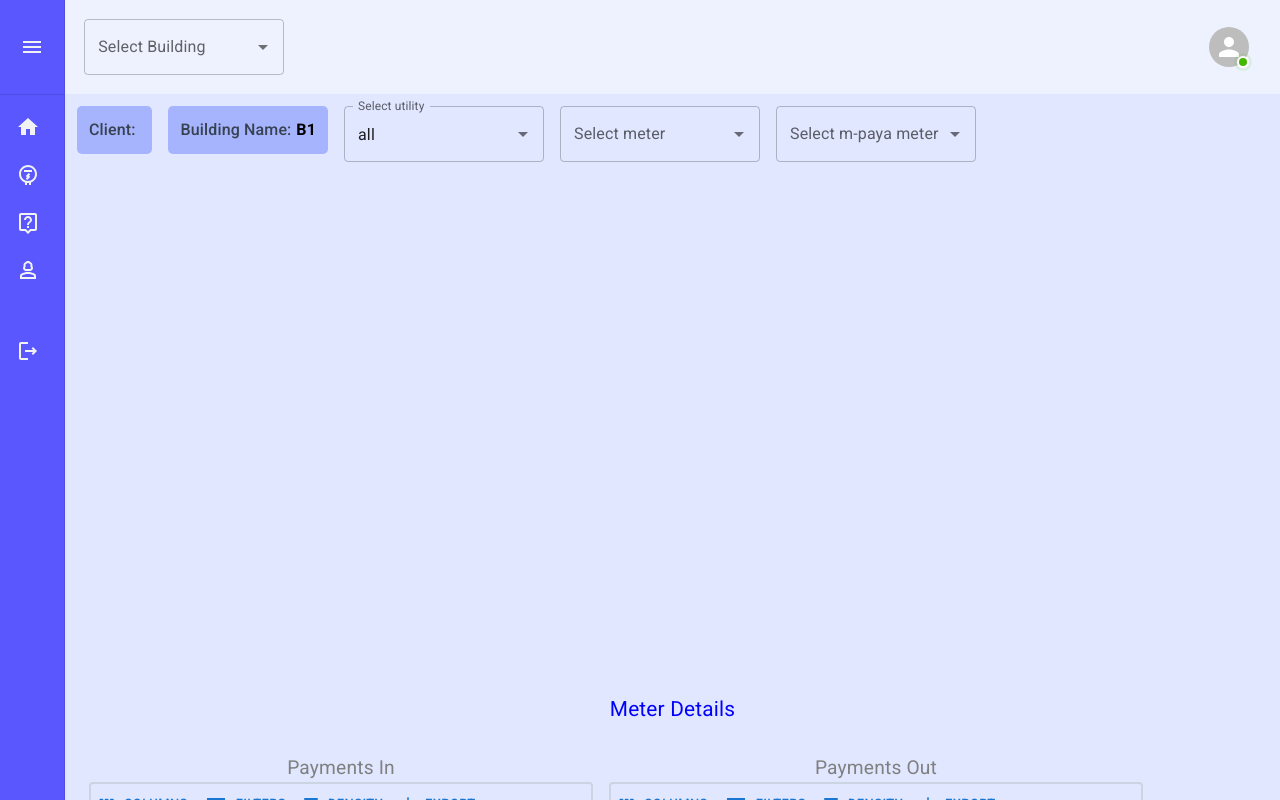
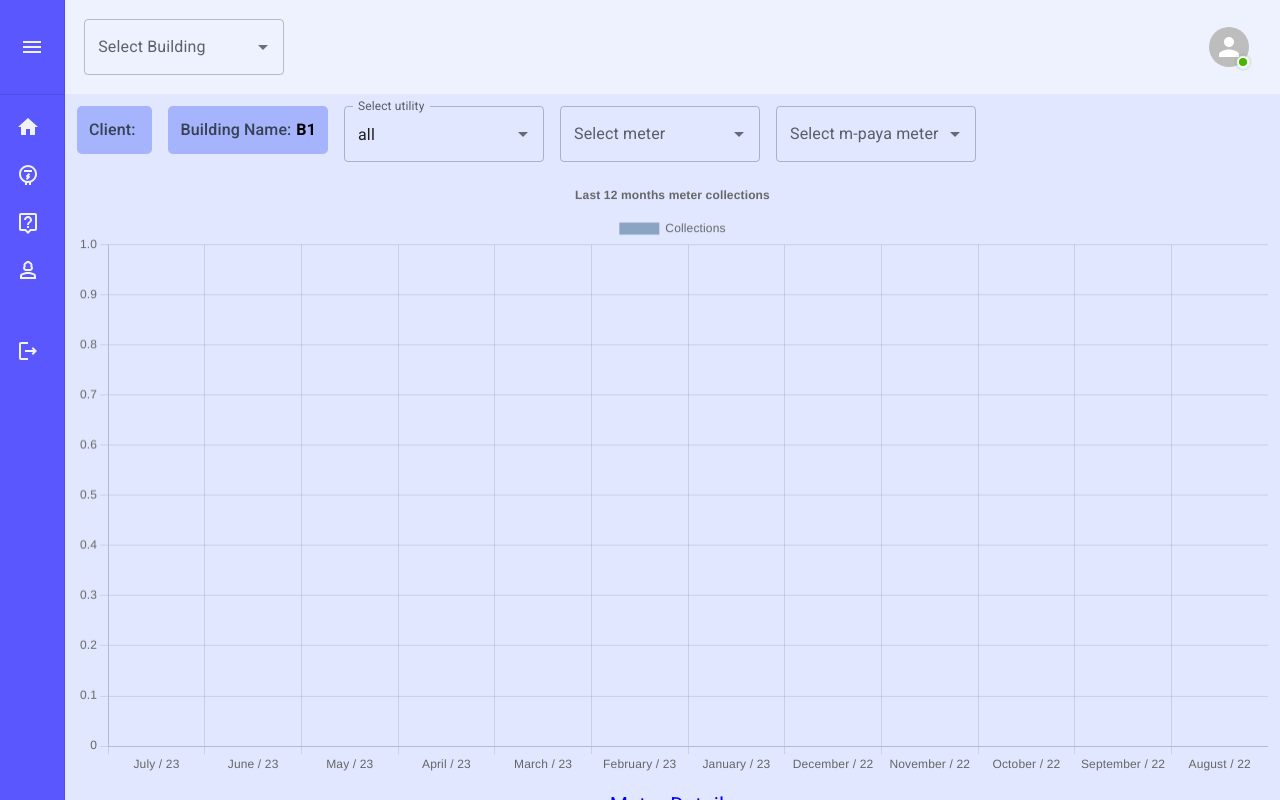
Before and after one commit to Kangonga/landlord-portal, a React (Vite) app: page /home/mainMeters in a window 1280 px wide. Shown: the top 800 px of the page. Built offline with nearby package versions, Linux system fonts and the light colour scheme.

Commit message:
refactor: cleanup the file

```diff
--- a/src/pages/mainMeter/MainMeter.tsx
+++ b/src/pages/mainMeter/MainMeter.tsx
@@ -1,23 +1,25 @@
-import { Box, Typography } from '@mui/material'
-import MeterDataTables from '../../features/mainMeterFeatures/components/mainMeterDataTable/MeterDataTables'
-import MeterWidgets from '../../features/mainMeterFeatures/components/widgets/MeterWidgets'
-import { MainMeterContainer } from './styles'
-import { Bar, BarChartContainer } from '@/features/buildingFeatures/pages/styles'
-import Topbar from '@/shared/topbar/Topbar'
+import { Box, Typography } from "@mui/material";
+import MeterDataTables from "../../features/mainMeterFeatures/components/mainMeterDataTable/MeterDataTables";
+import MeterWidgets from "../../features/mainMeterFeatures/components/widgets/MeterWidgets";
+import { MainMeterContainer } from "./styles";
+import { BarChartContainer } from "@/features/buildingFeatures/pages/styles";
+import Topbar from "@/shared/topbar/Topbar";
+import { Barchart } from "@/features/buildingFeatures/components/buildingBarChart/buildingBarChart";
 
 export default function MainMeter() {
   return (
     <Box>
       <Topbar />
-       <MainMeterContainer>
+      <MainMeterContainer>
         <MeterWidgets />
         <BarChartContainer>
-            <Bar />
+          <Barchart />
         </BarChartContainer>
-        <Typography fontSize='1.3rem' color='blue' textAlign='center'>Meter Details</Typography>
+        <Typography fontSize="1.3rem" color="blue" textAlign="center">
+          Meter Details
+        </Typography>
         <MeterDataTables />
-    </MainMeterContainer>
+      </MainMeterContainer>
     </Box>
-
-  )
+  );
 }
```
